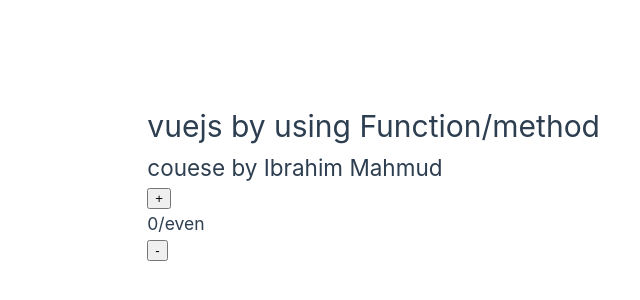
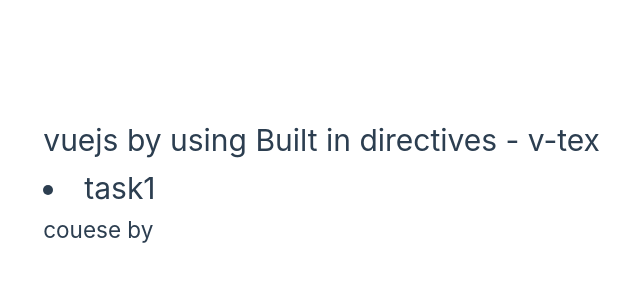
Before and after one commit to mariomakter/basic-vuejs, a Vue app in the folder first-project/: page / in a window 1280 px wide. Shown: the part 218-518 px from the top of the page, without its empty margins (40-680 px from the left). Built offline with nearby package versions, Linux system fonts and the light colour scheme.

Commit message:
v-html&v-text

```diff
--- a/first-project/src/App.vue
+++ b/first-project/src/App.vue
@@ -2,20 +2,19 @@
   <div class="container">
     <div class="row">
       <div class="col">
-       <h1 @click="changeName">{{ course.name }} by using{{ title }}</h1>
+       <h1>{{ course.name }} by using<span v-text="title"></span></h1>
+       <h1 v-html="rawHtml"></h1>
        <h2>couese by {{ fullName }}</h2>
-       <button @click="increment(2)">+</button>
-       <h3>{{ count }}/{{ oddOrEven }}</h3>
-       <button @click="decrement(1)">-</button>
       </div>
     </div>
   </div>
 </template>
 <!-- ref state -->
 <script setup>
-import {ref, reactive, computed, watch} from 'vue';
-let title = ref(' Function/method ');
+import {ref, reactive} from 'vue';
+let title = ref(' Built in directives -  v-tex');
 const count = ref(0);
+let rawHtml = ref('<li>task1</li>');
 let course = reactive({
   name: 'vuejs',
   mentor_firstName:'Ibrahim',
@@ -23,23 +22,4 @@
   platform:'Instructory'
 });
 
-// es6 method using
-const increment = amount => count.value += amount;
-const decrement = amount => count.value -= amount;
-const changeName = () => course.name = "Maria";
-const fullName = computed(()=>{
-return course.mentor_firstName+' '+course.mentor_lastName;
-});
-const oddOrEven = computed(()=>{
-//  (count.value%2==0)? 'even': 'odd';
- return count.value%2==0 ? 'even': 'odd';
-
-})
-watch(()=>count.value,(newValue,oldValue)=>{
-console.log('newvalue', newValue);
-console.log('oldValue', oldValue);
-if(newValue>10){
-  alert("counter value is over than 10");
-}
-})
 </script>
```
